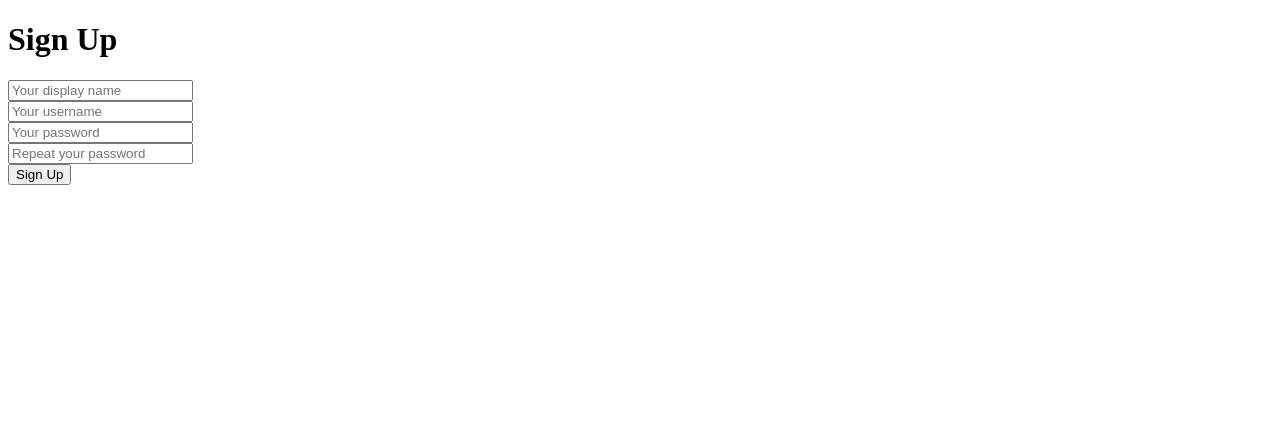
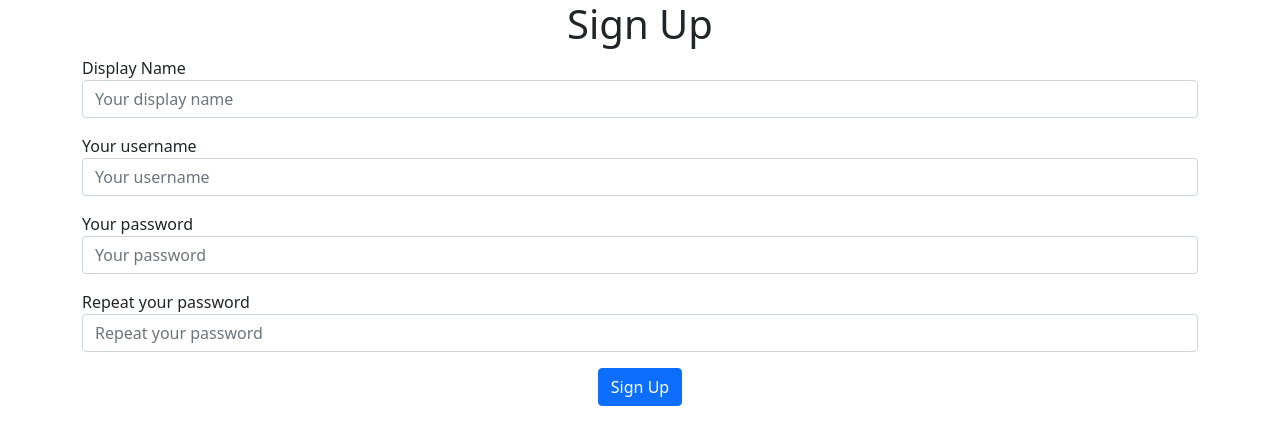
Before and after one commit to wchan-swe/hoaxify-frontend-app, a React app: page / in a window 1280 px wide. Built offline with nearby package versions, Linux system fonts and the light colour scheme.

Commit message:
Add styling

```diff
--- a/public/index.html
+++ b/public/index.html
@@ -24,6 +24,12 @@
       work correctly both with client-side routing and a non-root public URL.
       Learn how to configure a non-root public URL by running `npm run build`.
     -->
+    <link
+      rel="stylesheet"
+      href="https://cdn.jsdelivr.net/npm/bootstrap@5.1.3/dist/css/bootstrap.min.css"
+      integrity="sha384-1BmE4kWBq78iYhFldvKuhfTAU6auU8tT94WrHftjDbrCEXSU1oBoqyl2QvZ6jIW3"
+      crossorigin="anonymous"
+    />
     <title>React App</title>
   </head>
   <body>
--- a/src/pages/UserSignupPage.js
+++ b/src/pages/UserSignupPage.js
@@ -47,40 +47,50 @@ export class UserSignupPage extends React.Component {
 
   render() {
     return (
-      <div>
-        <h1>Sign Up</h1>
-        <div>
+      <div className="container">
+        <h1 className="text-center">Sign Up</h1>
+        <div className="col-12 mb-3">
+          <labe>Display Name</labe>
           <input
+            className="form-control"
             placeholder="Your display name"
             value={this.state.dipslayName}
             onChange={this.onChangeDisplayname}
           />
         </div>
-        <div>
+        <div className="col-12 mb-3">
+          <label>Your username</label>
           <input
+            className="form-control"
             placeholder="Your username"
             value={this.state.username}
             onChange={this.onChangeUsername}
           />
         </div>
-        <div>
+        <div className="col-12 mb-3">
+          <label>Your password</label>
           <input
+            className="form-control"
             placeholder="Your password"
             type="password"
             value={this.state.password}
             onChange={this.onChangePassword}
           />
         </div>
-        <div>
+        <div className="col-12 mb-3">
+          <label>Repeat your password</label>
           <input
+            className="form-control"
             placeholder="Repeat your password"
             type="password"
             value={this.passwordRepeat}
             onChange={this.onChangePasswordRepeat}
           />
         </div>
-        <div>
-          <button onClick={this.onClickSignup}>Sign Up</button>
+        <div className="text-center">
+          <button className="btn btn-primary" onClick={this.onClickSignup}>
+            Sign Up
+          </button>
         </div>
       </div>
     );
```
